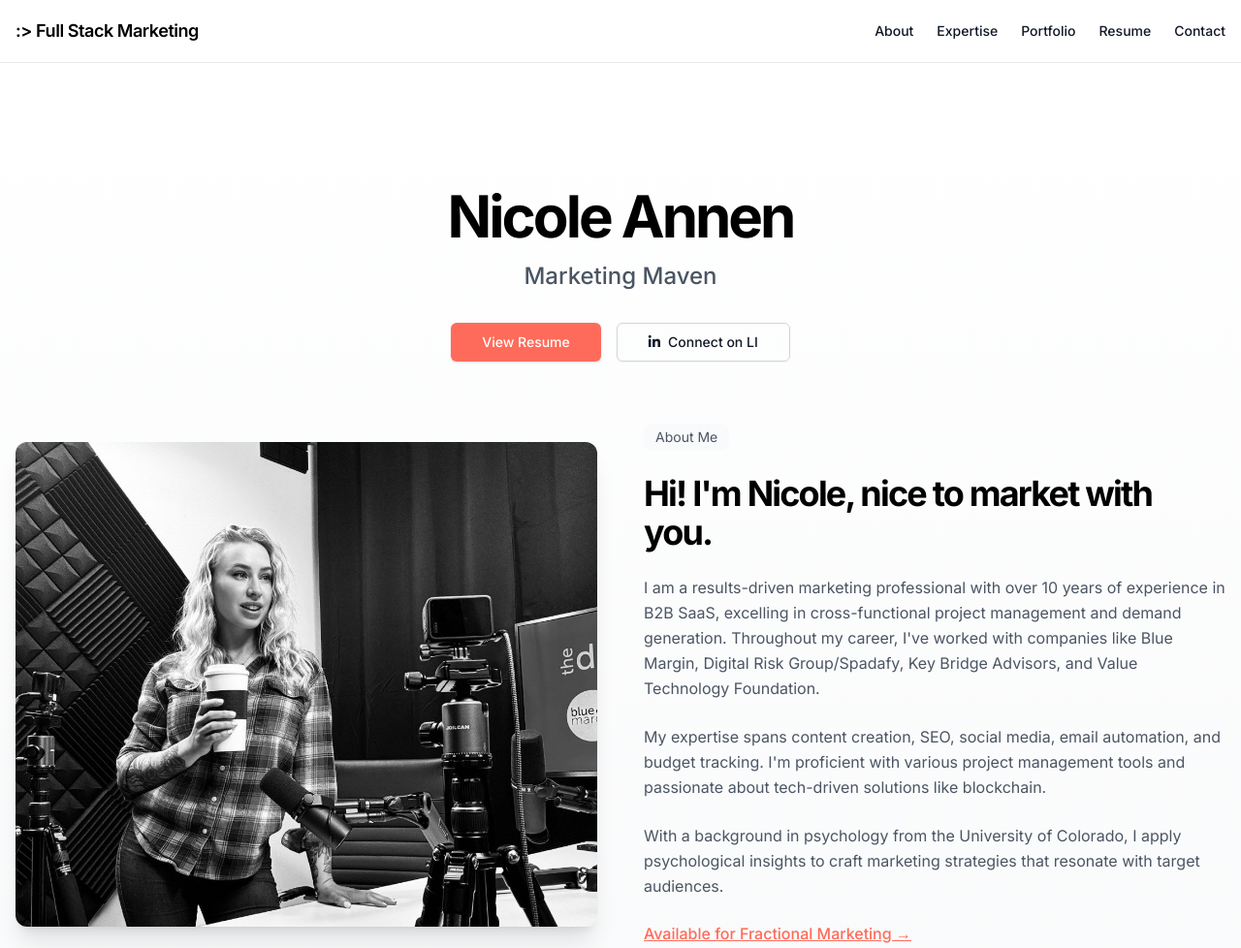
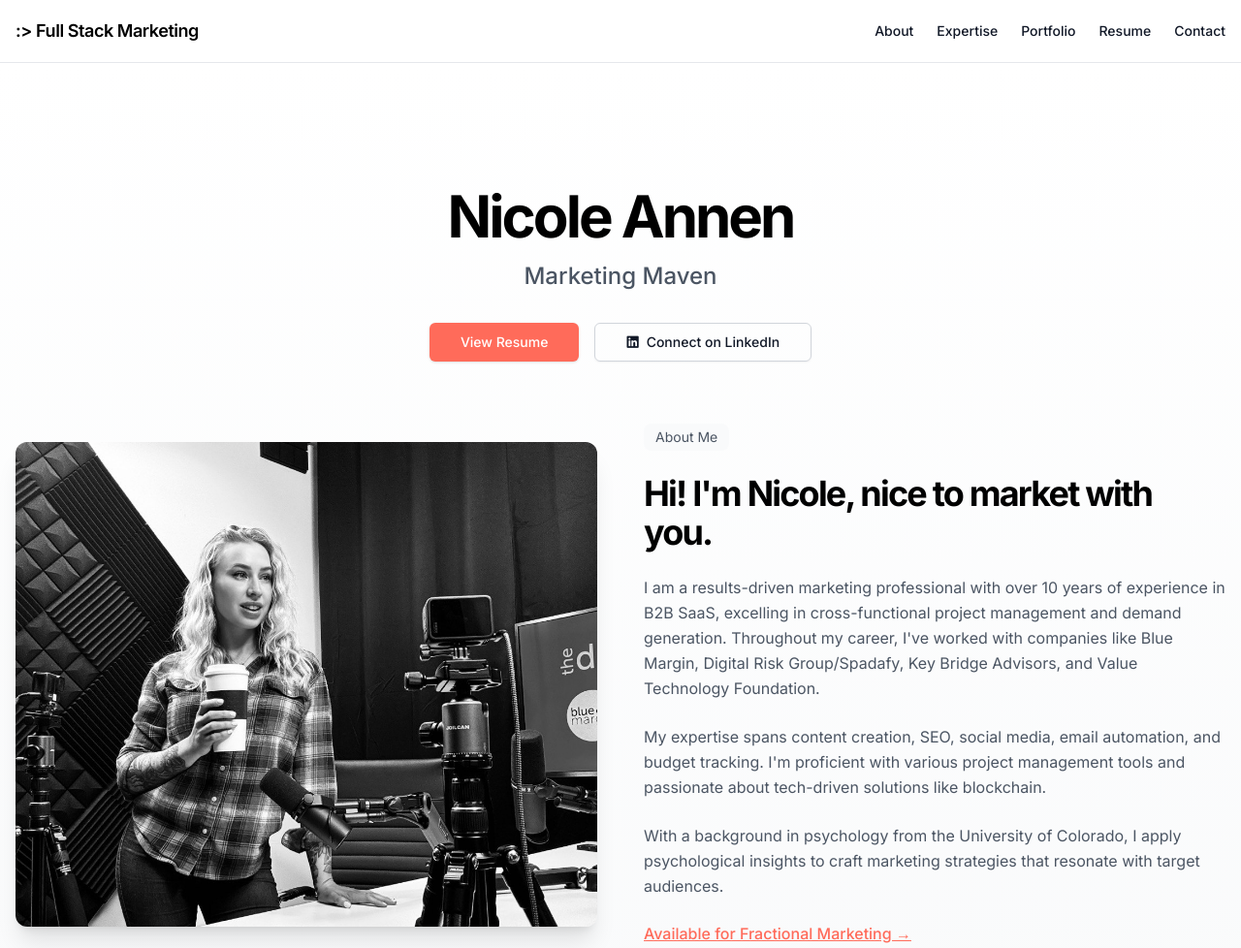
Before and after one commit to nococnicole/dfdfdfd, a website: page index.html in a window 1280 px wide. Shown: the top 978 px of the page at 97% size. Drawn offline with nearby package versions, Linux system fonts and the light colour scheme; no server answers; a web font is replaced by a local one.

Commit message:
Update hero button text/icon

```diff
--- a/index.html
+++ b/index.html
@@ -56,7 +56,7 @@
                     <p class="text-xl md:text-2xl font-medium text-gray-600 mb-6">Marketing Maven</p>
                     <div class="flex flex-col sm:flex-row gap-4 mt-2">
                         <a href="content/nicole_annen_resume.pdf" class="inline-flex h-10 items-center justify-center rounded-md bg-primary px-8 text-sm font-medium text-primary-foreground shadow transition-colors hover:bg-primary/90" target="_blank">View Resume</a>
-                        <a href="https://linkedin.com/in/nicoleannen" class="inline-flex h-10 items-center justify-center rounded-md border border-gray-300 px-8 text-sm font-medium shadow-sm transition-colors hover:bg-gray-50" target="_blank"><i class="fab fa-linkedin-in mr-2"></i>Connect on LI</a>
+                        <a href="https://linkedin.com/in/nicoleannen" class="inline-flex h-10 items-center justify-center rounded-md border border-gray-300 px-8 text-sm font-medium shadow-sm transition-colors hover:bg-gray-50" target="_blank"><i class="fab fa-linkedin mr-2"></i>Connect on LinkedIn</a>
                     </div>
                 </div>
 
```
